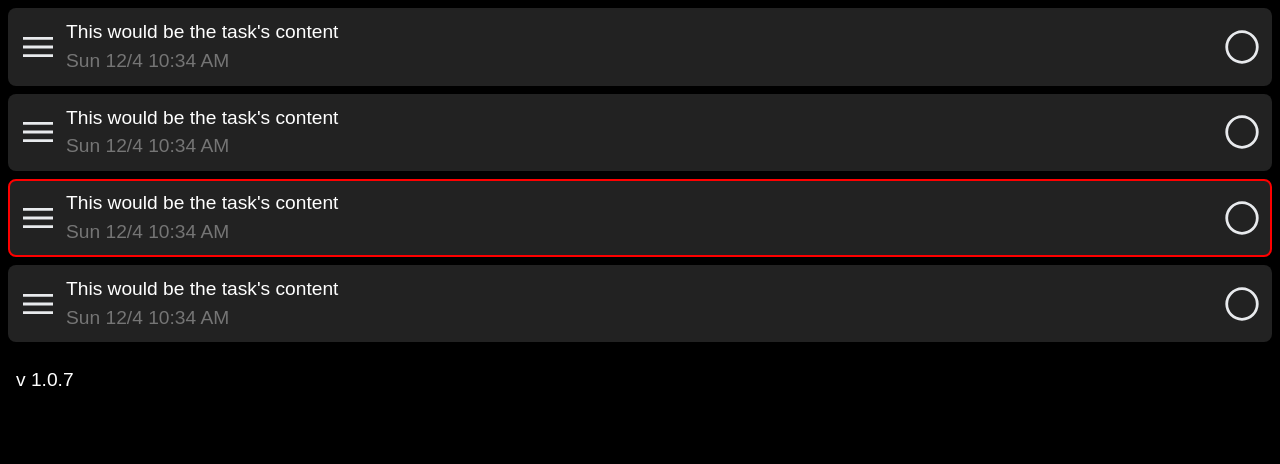
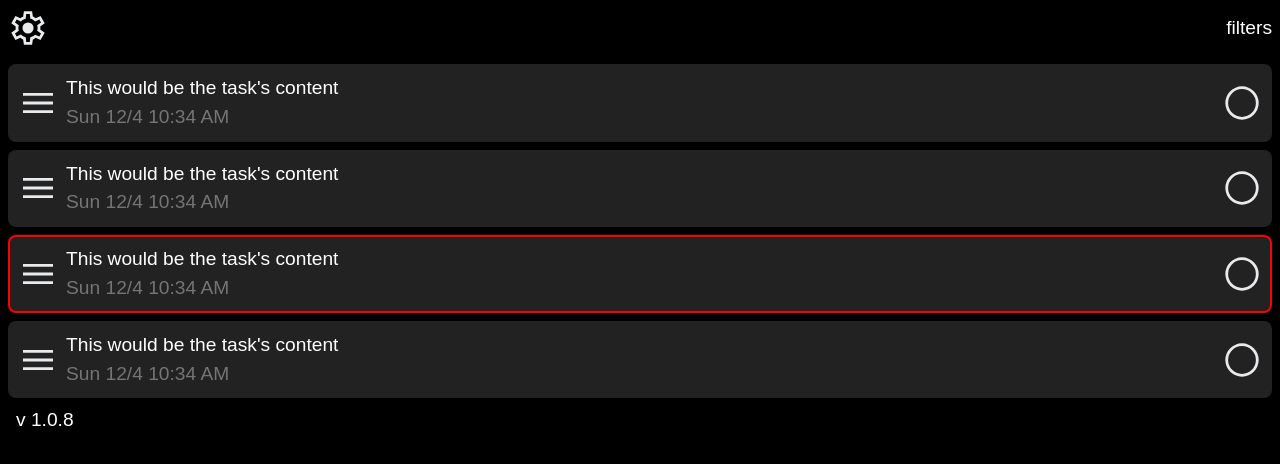
Before and after one commit to PROMCz11/taskmanagermobile, a SvelteKit app: page / in a window 1280 px wide. Shown: the top 464 px of the page. Built offline with nearby package versions, Linux system fonts and the light colour scheme.

Commit message:
Starting to add the navbar

```diff
--- a/src/routes/+page.svelte
+++ b/src/routes/+page.svelte
@@ -1,12 +1,21 @@
 <script>
     import Task from "$lib/Task.svelte";
     import Drawer from "$lib/Drawer.svelte";
-    import { isDrawerActive } from "$lib/stores";
+    // import { isDrawerActive } from "$lib/stores";
+    import settingsIconSrc from "$lib/assets/settings-icon.svg";
 </script>
 
 <!-- svelte-ignore a11y-no-static-element-interactions -->
 <!-- svelte-ignore a11y-click-events-have-key-events -->
-<div>
+
+<div class="navbar">
+    <button class="settings"><img src={settingsIconSrc} alt="settings"></button>
+    <div>
+        filters
+    </div>
+</div>
+
+<div class="task-container">
     <Task />
     <Task />
     <Task important={true}/>
@@ -15,17 +24,25 @@
 
 <Drawer />
 
-<div style="padding: 1rem;" class="to-be-deleted">
-    <!-- <p>TO DO</p> -->
-
-    <p>v 1.0.7</p>
-</div>
+<p style="padding-inline: 1rem;">v 1.0.8</p>
 
 <style>
-    div {
+    .task-container {
         display: flex;
         flex-direction: column;
         gap: .5rem;
         padding: .5rem;
     }
+
+    .navbar {
+        display: flex;
+        justify-content: space-between;
+        align-items: center;
+        padding: .5rem;
+        position: sticky;
+        top: 0;
+        left: 0;
+        right: 0;
+        background-color: black;
+    }
 </style>
```
Also changed, not shown: src/lib/assets/settings-icon.svg (added).
